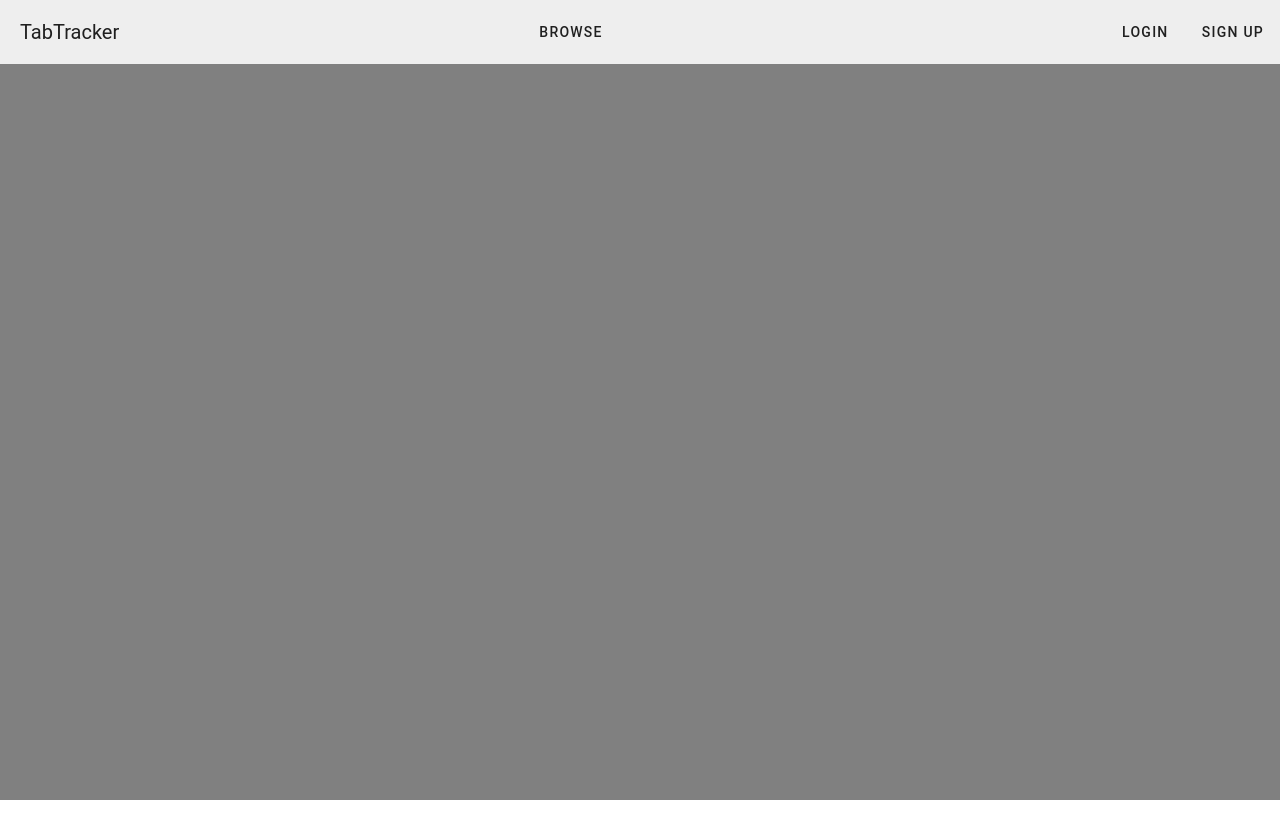
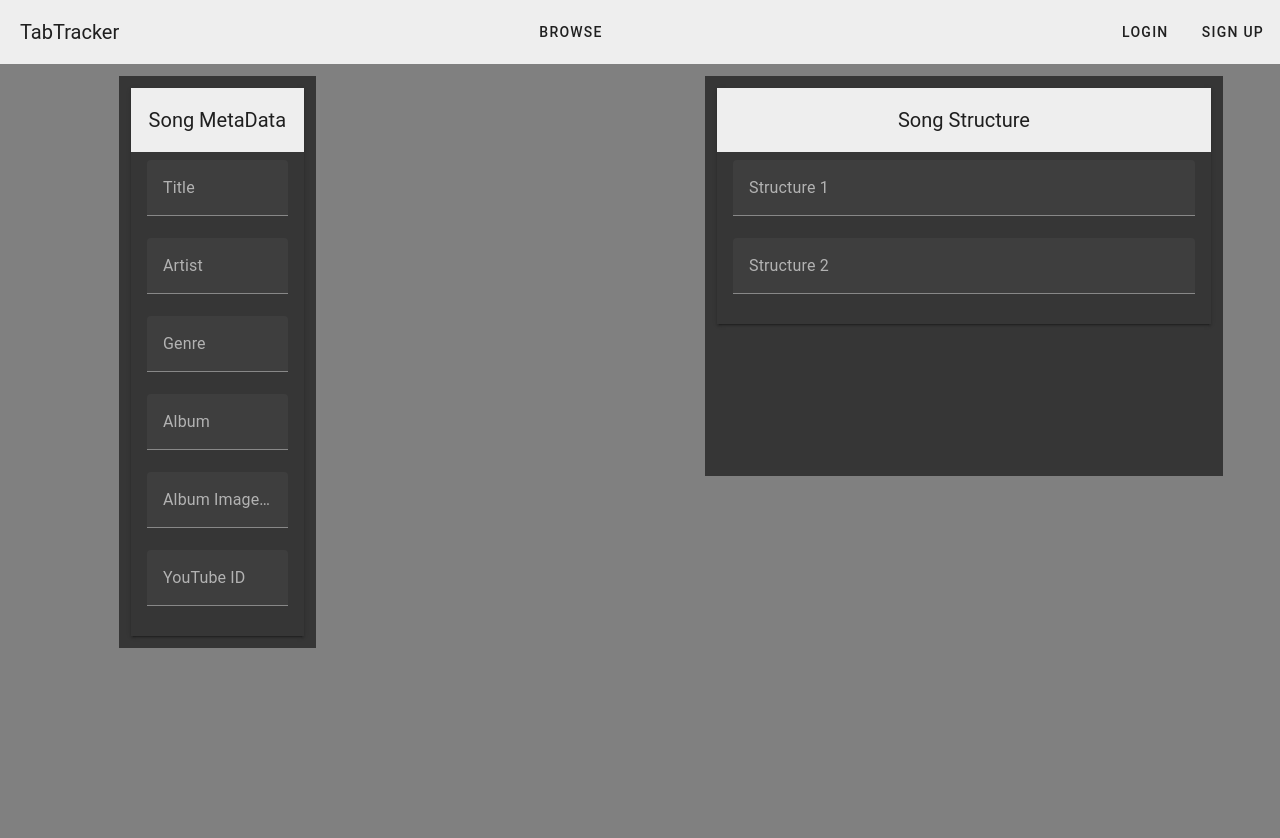
Before and after one commit to Kajojan/FullStack_Vuejs_ExpressJS, a Vue app in the folder client/: page /songs/create in a window 1280 px wide. Shown: the top 838 px of the page. Before the commit the page ends 800 px from the top, so only its background shows below. Built offline with nearby package versions, Linux system fonts and the light colour scheme.

Commit message:
display songs from db and preparation for the form for adding new songs

```diff
--- /dev/null
+++ b/client/src/components/CreateSongs.vue
@@ -0,0 +1,50 @@
+<template>
+  <v-layout>
+    <v-col cols="4">
+      <panel title="Song MetaData" class="ml-2">
+        <form>
+          <v-text-field label="Title" type="text"></v-text-field>
+          <v-text-field label="Artist" type="text"></v-text-field>
+          <v-text-field label="Genre" type="text"></v-text-field>
+          <v-text-field label="Album" type="text"></v-text-field>
+          <v-text-field label="Album Image URL" type="text"></v-text-field>
+          <v-text-field label="YouTube ID" type="text"></v-text-field>
+        </form>
+      </panel>
+    </v-col>
+
+    <v-col cols="10">
+      <panel title="Song Structure" class="ml-2">
+        <form class="full-width-form">
+          <v-text-field label="Structure 1" type="text"></v-text-field>
+          <v-text-field label="Structure 2" type="text"></v-text-field>
+        </form>
+      </panel>
+    </v-col>
+  </v-layout>
+</template>
+
+<script>
+import Panel from '@/components/Panel.vue'
+export default {
+  data() {
+    return {
+      title: null,
+      artist: null,
+      genre: null,
+      album: null,
+      albumImageUrl: null,
+      youtubeId: null,
+      lyrics: null,
+      tab: null
+    }
+  },
+  components: {
+    Panel
+  }
+}
+</script>
+
+<style>
+
+</style>
--- a/client/src/components/Login.vue
+++ b/client/src/components/Login.vue
@@ -31,6 +31,8 @@ export default {
 </script>
 
 <template>
+<v-layout column>
+    <v-col cols="6" offset="3">
      <panel title="Login">
         <div class="pl-4 pr-4 pt-2 pb-2">
           <form name="tab-tracker-form" autocomplete="off">
@@ -48,7 +50,10 @@ export default {
           <br />
           <v-btn dark class="cyan" @click="login"> Login </v-btn>
         </div>
+
     </panel>
+    </v-col>
+</v-layout>
 </template>
 
 <style scoped>
--- a/client/src/components/Panel.vue
+++ b/client/src/components/Panel.vue
@@ -1,6 +1,6 @@
 <template>
   <v-layout column class="text-center">
-    <v-flex xs6 class="one">
+    <v-col cols="6" class="one">
       <div class="white elevation-2">
         <v-toolbar flat dense dark>
           <v-toolbar-title class="text_title">{{title}}</v-toolbar-title>
@@ -14,7 +14,7 @@
 
         </div>
       </div>
-    </v-flex>
+    </v-col>
   </v-layout>
 </template>
 
@@ -33,6 +33,8 @@ export default {
 .one {
   color: white;
   background: #363636;
+  width: 100%;
+
 }
 .text-center {
   color: white;
@@ -40,7 +42,6 @@ export default {
   flex-direction: column;
   align-items: center;
   height: 100vh;
-  padding-top: 2%;
 }
 .text_title {
   margin-inline-start: 0 !important;
--- a/client/src/components/Songs.vue
+++ b/client/src/components/Songs.vue
@@ -1,6 +1,6 @@
 <script>
 import Panel from '@/components/Panel.vue'
-import SongsService from "@/services/SongsService.js"
+import SongsService from '@/services/SongsService.js'
 
 export default {
   data() {
@@ -8,8 +8,8 @@ export default {
       songs: null
     }
   },
- async mounted(){
-    this.song = await SongsService.getAllSongs()
+  async mounted() {
+    this.songs = (await SongsService.getAllSongs()).data
   },
   components: {
     Panel
@@ -20,11 +20,11 @@ export default {
 <template>
   <v-layout column class="text-center">
     <v-flex xs6 class="one">
-      <panel title="Songs" >
-        <div v-for="song in songs" :key="song.title">
-             {{song.title}}
-            {{ song.artist}}
-           {{  song.album }}
+      <panel title="Songs">
+        <div v-for="song in songs" :key="song.id">
+          {{ song.title }} -
+          {{ song.artist }} -
+          {{ song.album }}
         </div>
       </panel>
     </v-flex>
--- a/client/src/router/index.js
+++ b/client/src/router/index.js
@@ -3,6 +3,7 @@ import Register from '../components/Register.vue'
 import Home from '../components/Home.vue'
 import Login from '../components/Login.vue'
 import Songs from '../components/Songs.vue'
+import CreateSongs from '../components/CreateSongs.vue'
 
 
 const router = createRouter({
@@ -27,6 +28,11 @@ const router = createRouter({
       path: '/songs',
       name: 'songs',
       component: Songs
+    },
+    {
+      path: '/songs/create',
+      name: 'songs-create',
+      component: CreateSongs
     }
   ]
 })
```
